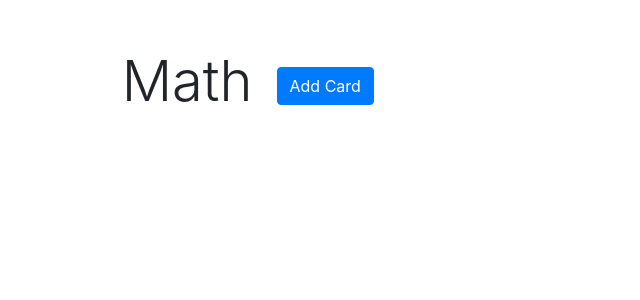
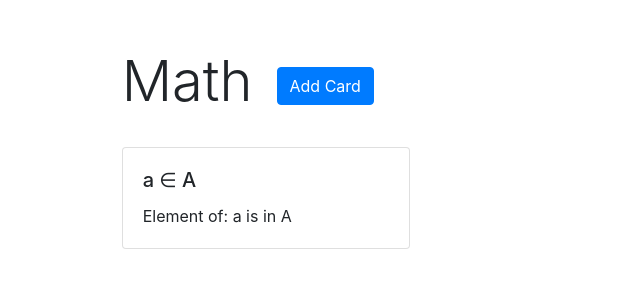
Before and after one commit to Alikhalid2020/FlashCards, a Django app: page /deck/1 in a window 1280 px wide. Shown: the part 56-356 px from the top of the page, without its empty margins (0-640 px from the left). Run offline with Django 3.2, Linux system fonts and the light colour scheme; data comes from the database, SQL or seed files in the repository; both versions use the stored data as it was after the commit; some libraries are stand-ins or nearby versions.

Commit message:
deck page shows the card as a styled card

```diff
--- a/flashapp/templates/deck.html
+++ b/flashapp/templates/deck.html
@@ -13,6 +13,14 @@
         <div class="row mt-4">
             <div class="col-1"></div>
             <div class="col-10 d-flex justify-content-left">
+                {% for card in cards %}
+                    <div class="card" style="width: 18rem;">
+                      <div class="card-body">
+                        <h5 class="card-title">{{ card.title }}</h5>
+                        <p class="card-text">{{ card.notes }}</p>
+                      </div>
+                    </div>
+                {% endfor %}
             </div>
             <div class="col-1"></div>
         </div>
--- a/flashapp/views.py
+++ b/flashapp/views.py
@@ -5,7 +5,7 @@ from django.contrib.auth import authenticate, login
 from django.contrib.auth.models import User
 from django.core.exceptions import *
 from .forms import SignUpForm, AddDeckForm, AddCardForm
-from .models import Deck
+from .models import Deck, Card
 from django.contrib.auth import logout
 
 def homepage(request):
@@ -14,7 +14,8 @@ def homepage(request):
 
 def deck(request, deck):
     current_deck = Deck.objects.get(id=deck)
-    return render(request, 'deck.html', {"deck": current_deck})
+    cards = Card.objects.filter(deck_id=deck)
+    return render(request, 'deck.html', {"deck": current_deck, "cards": cards})
 
 def add_deck(request):
     if request.method == 'POST':
```
Also changed, not shown: db.sqlite3.
